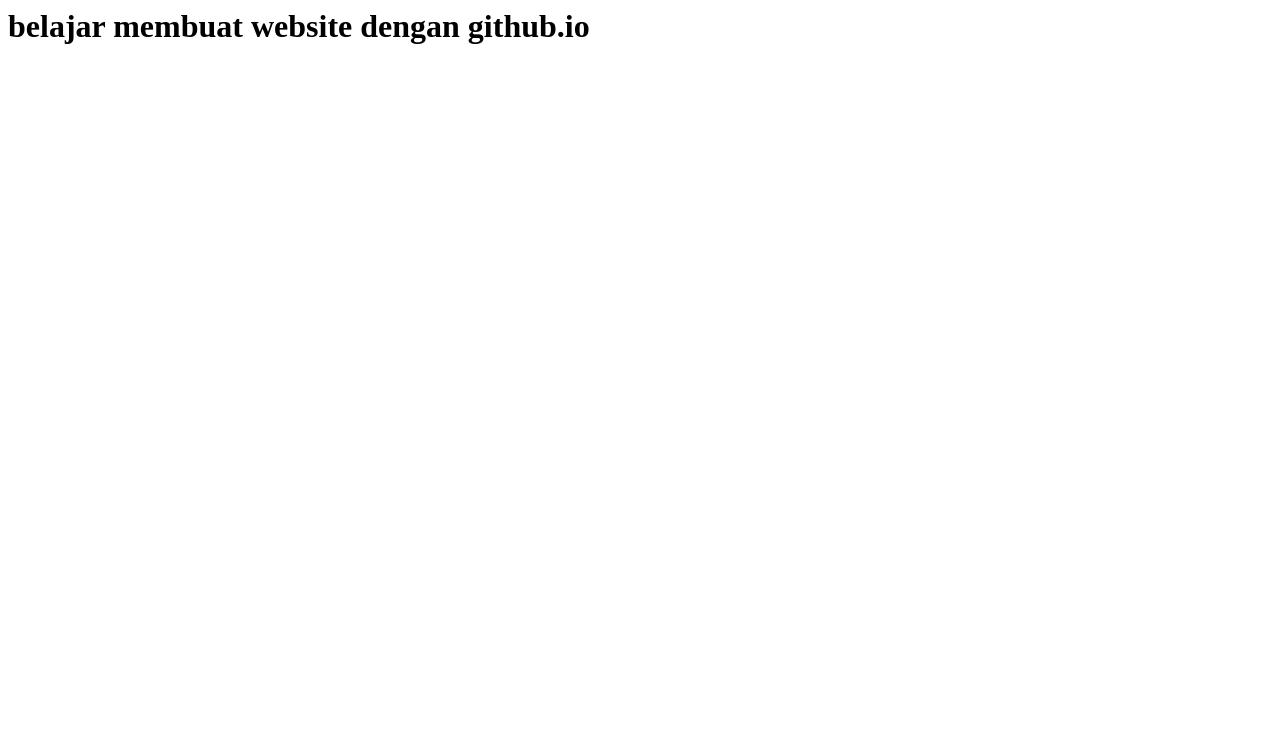
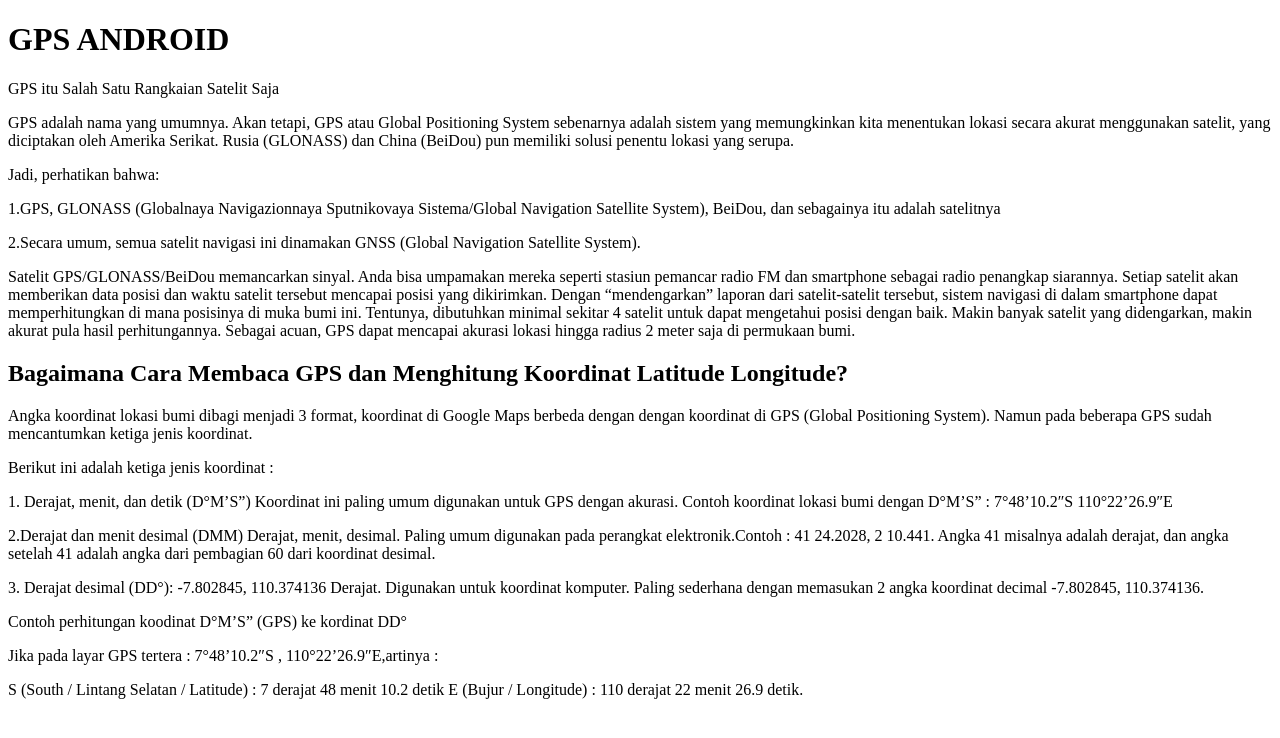
Before and after one commit to yulvihidayati/yulvihidayati.github.io, a plain HTML site: page index.html in a window 1280 px wide. Drawn offline with Linux system fonts and the light colour scheme.

Commit message:
Update index.html

```diff
--- a/index.html
+++ b/index.html
@@ -1 +1,39 @@
-<h1>belajar membuat website dengan github.io</h1>
+<!DOCTYPE html>
+<html>
+<head>
+<title>tugas</title>
+</head>
+<body>
+
+<h1>GPS ANDROID</h1>
+<p>GPS itu Salah Satu Rangkaian Satelit Saja
+<P>GPS adalah nama yang umumnya. Akan tetapi, GPS atau Global Positioning System sebenarnya adalah sistem yang memungkinkan kita menentukan lokasi secara akurat menggunakan satelit, yang diciptakan oleh Amerika Serikat. Rusia (GLONASS) dan China (BeiDou) pun memiliki solusi penentu lokasi yang serupa.<p>
+
+<p>Jadi, perhatikan bahwa: <p>
+
+<p>1.GPS, GLONASS (Globalnaya Navigazionnaya Sputnikovaya Sistema/Global Navigation Satellite System), BeiDou, dan sebagainya itu adalah satelitnya
+<p>2.Secara umum, semua satelit navigasi ini dinamakan GNSS (Global Navigation Satellite System).
+<p>Satelit GPS/GLONASS/BeiDou memancarkan sinyal. Anda bisa umpamakan mereka seperti stasiun pemancar radio FM dan smartphone sebagai radio penangkap siarannya. Setiap satelit akan memberikan data posisi dan waktu satelit tersebut mencapai posisi yang dikirimkan. Dengan “mendengarkan” laporan dari satelit-satelit tersebut, sistem navigasi di dalam smartphone dapat memperhitungkan di mana posisinya di muka bumi ini. Tentunya, dibutuhkan minimal sekitar 4 satelit untuk dapat mengetahui posisi dengan baik. Makin banyak satelit yang didengarkan, makin akurat pula hasil perhitungannya. Sebagai acuan, GPS dapat mencapai akurasi lokasi hingga radius 2 meter saja di permukaan bumi.</p>
+<h2>Bagaimana Cara Membaca GPS dan Menghitung Koordinat Latitude Longitude?</h2>
+
+<p>Angka koordinat lokasi bumi dibagi menjadi 3 format, koordinat di Google Maps berbeda dengan dengan koordinat di GPS (Global Positioning System). Namun pada beberapa GPS sudah mencantumkan ketiga jenis koordinat.
+
+<p>Berikut ini adalah ketiga jenis koordinat :
+<p>1. Derajat, menit, dan detik (D°M’S”)
+	Koordinat ini paling umum digunakan untuk GPS dengan akurasi.
+	Contoh koordinat lokasi bumi dengan D°M’S” : 7°48’10.2″S 110°22’26.9″E
+
+<p>2.Derajat dan menit desimal (DMM)
+	Derajat, menit, desimal. Paling umum digunakan pada perangkat elektronik.Contoh : 41 24.2028, 2 10.441. Angka 41 misalnya adalah derajat, dan angka setelah 41 adalah angka dari pembagian 60 dari koordinat desimal.
+
+<p>3. Derajat desimal (DD°):  -7.802845, 110.374136
+Derajat. Digunakan untuk koordinat komputer. Paling sederhana dengan memasukan 2 angka koordinat decimal -7.802845, 110.374136.
+
+<p>Contoh perhitungan koodinat D°M’S” (GPS) ke kordinat DD°</P>
+
+<p>Jika pada layar GPS tertera :  7°48’10.2″S , 110°22’26.9″E,artinya :
+<p>S (South / Lintang Selatan / Latitude) : 7 derajat 48 menit 10.2 detik
+E (Bujur / Longitude) : 110 derajat 22 menit 26.9  detik.<p>
+
+</body>
+</html>
```
